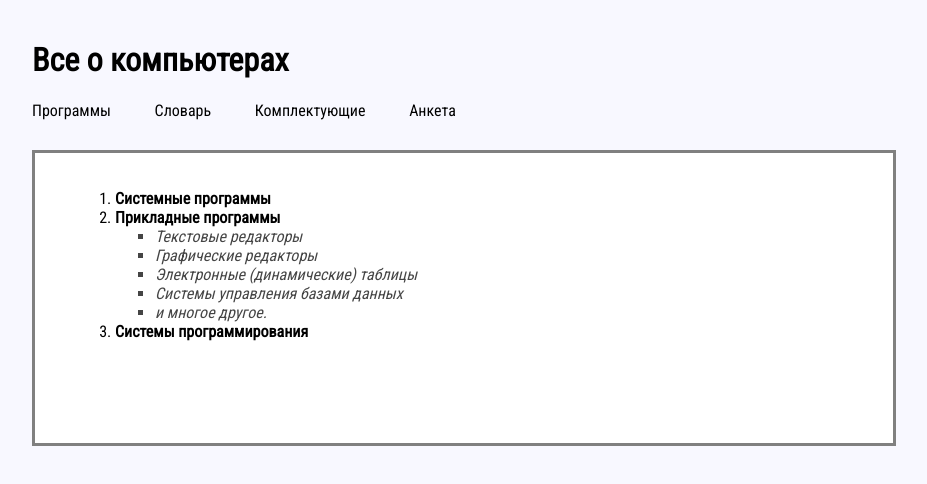
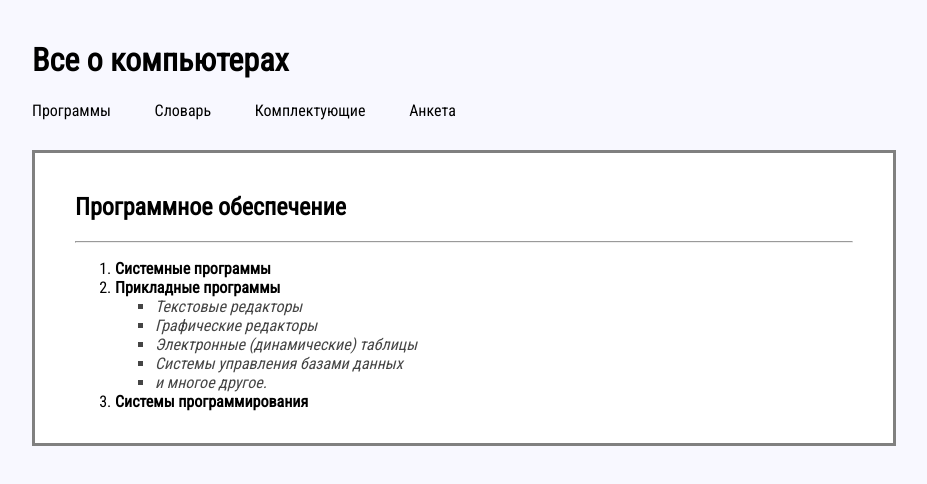
Before and after one commit to Welkwell/Welkwell.github.io, a plain HTML site: page programms.html in a window 1280 px wide. Shown: the whole page, without its empty margins (176-1103 px from the left). Drawn offline with Linux system fonts and the light colour scheme.

Commit message:
Update programms.html

```diff
--- a/programms.html
+++ b/programms.html
@@ -24,6 +24,10 @@
 	</header>
 
 	<main>
+                <h2>Программное обеспечение</h2>
+
+                <hr>
+
 		<ol>
 			<li><b>Системные программы</b></li>
 			<li><b>Прикладные программы</b>
```
